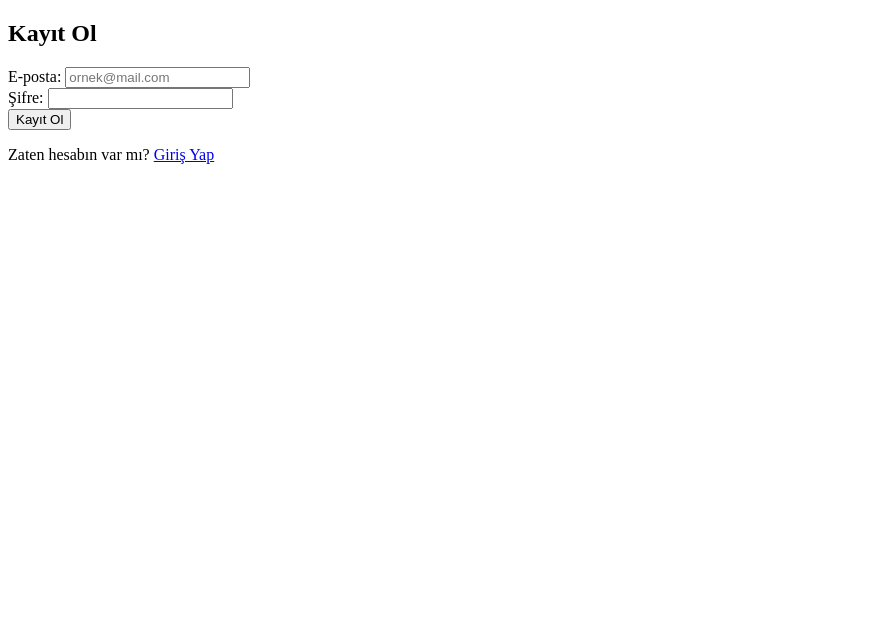
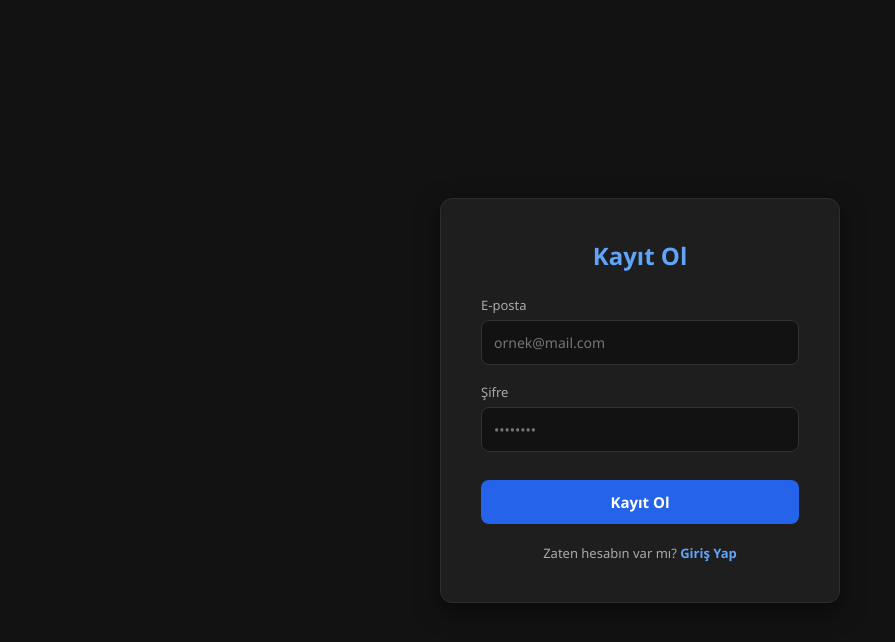
Before and after one commit to XOZIPPY/LoginProjesi, a website: page register.html in a window 1280 px wide. Shown: the whole page, without its empty margins (0-895 px from the left). Drawn offline with Linux system fonts and the light colour scheme.

Commit message:
Add files via upload

```diff
--- a/register.html
+++ b/register.html
@@ -2,29 +2,128 @@
 <html lang="tr">
 <head>
     <meta charset="UTF-8">
-    <title>Kayıt Ol</title>
+    <meta name="viewport" content="width=device-width, initial-scale=1.0">
+    <title>Kayıt Ol - XOWIDE</title>
     <link rel="stylesheet" href="style.css">
+    <style>
+        * {
+            box-sizing: border-box;
+            margin: 0;
+            padding: 0;
+            font-family: 'Segoe UI', Tahoma, Geneva, Verdana, sans-serif;
+        }
+
+        body {
+            background-color: #121212;
+            color: #ffffff;
+            display: flex;
+            justify-content: center;
+            align-items: center;
+            min-height: 100vh;
+        }
+
+        .auth-card {
+            background: #1e1e1e;
+            padding: 40px;
+            border-radius: 12px;
+            border: 1px solid #2d2d2d;
+            box-shadow: 0 8px 24px rgba(0, 0, 0, 0.5);
+            width: 100%;
+            max-width: 400px;
+        }
+
+            .auth-card h2 {
+                margin-bottom: 24px;
+                color: #60a5fa;
+                text-align: center;
+                font-size: 24px;
+            }
+
+        .input-group {
+            margin-bottom: 18px;
+        }
+
+            .input-group label {
+                display: block;
+                margin-bottom: 6px;
+                font-size: 13px;
+                color: #aaa;
+            }
+
+            .input-group input {
+                width: 100%;
+                padding: 12px;
+                background: #121212;
+                border: 1px solid #333;
+                border-radius: 8px;
+                color: #fff;
+                font-size: 14px;
+                outline: none;
+                transition: border-color 0.2s;
+            }
+
+                .input-group input:focus {
+                    border-color: #3b82f6;
+                }
+
+        .btn-submit {
+            width: 100%;
+            padding: 12px;
+            background: #2563eb;
+            color: #fff;
+            border: none;
+            border-radius: 8px;
+            font-weight: bold;
+            font-size: 15px;
+            cursor: pointer;
+            transition: background 0.2s;
+            margin-top: 10px;
+        }
+
+            .btn-submit:hover {
+                background: #1d4ed8;
+            }
+
+        .auth-footer {
+            margin-top: 20px;
+            text-align: center;
+            font-size: 13px;
+            color: #aaa;
+        }
+
+            .auth-footer a {
+                color: #60a5fa;
+                text-decoration: none;
+                font-weight: bold;
+            }
+
+                .auth-footer a:hover {
+                    text-decoration: underline;
+                }
+    </style>
 </head>
 <body>
-    <div class="login-container">
+
+    <div class="auth-card">
         <h2>Kayıt Ol</h2>
+        <form action="/register" method="POST">
+            <div class="input-group">
+                <label for="email">E-posta</label>
+                <input type="email" id="email" name="email" placeholder="ornek@mail.com" required>
+            </div>
 
-        <div id="hata-mesaji" style="display: none; color: red;"></div>
+            <div class="input-group">
+                <label for="password">Şifre</label>
+                <input type="password" id="password" name="password" placeholder="••••••••" required>
+            </div>
 
-        <form id="registerForm">
-            <div>
-                <label for="regEmail">E-posta:</label>
-                <input type="email" id="regEmail" placeholder="ornek@mail.com" required>
-            </div>
-            <div>
-                <label for="regPassword">Şifre:</label>
-                <input type="password" id="regPassword" required>
-            </div>
-            <button type="submit">Kayıt Ol</button>
+            <button type="submit" class="btn-submit">Kayıt Ol</button>
         </form>
-        <p>Zaten hesabın var mı? <a href="index.html">Giriş Yap</a></p>
+
+        <div class="auth-footer">
+            Zaten hesabın var mı? <a href="login.html">Giriş Yap</a>
+        </div>
     </div>
 
-    <script src="login.js"></script>
 </body>
 </html>
```
